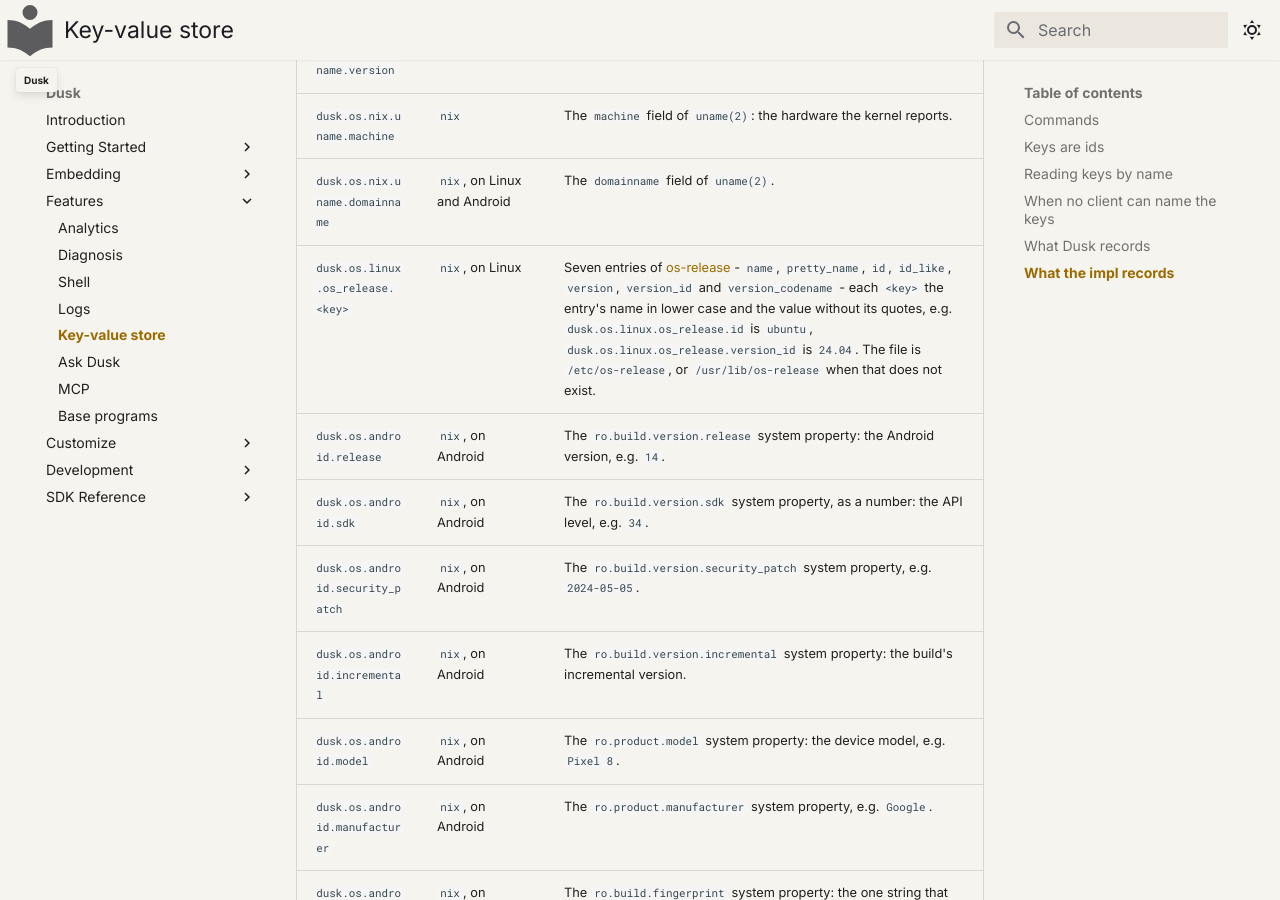
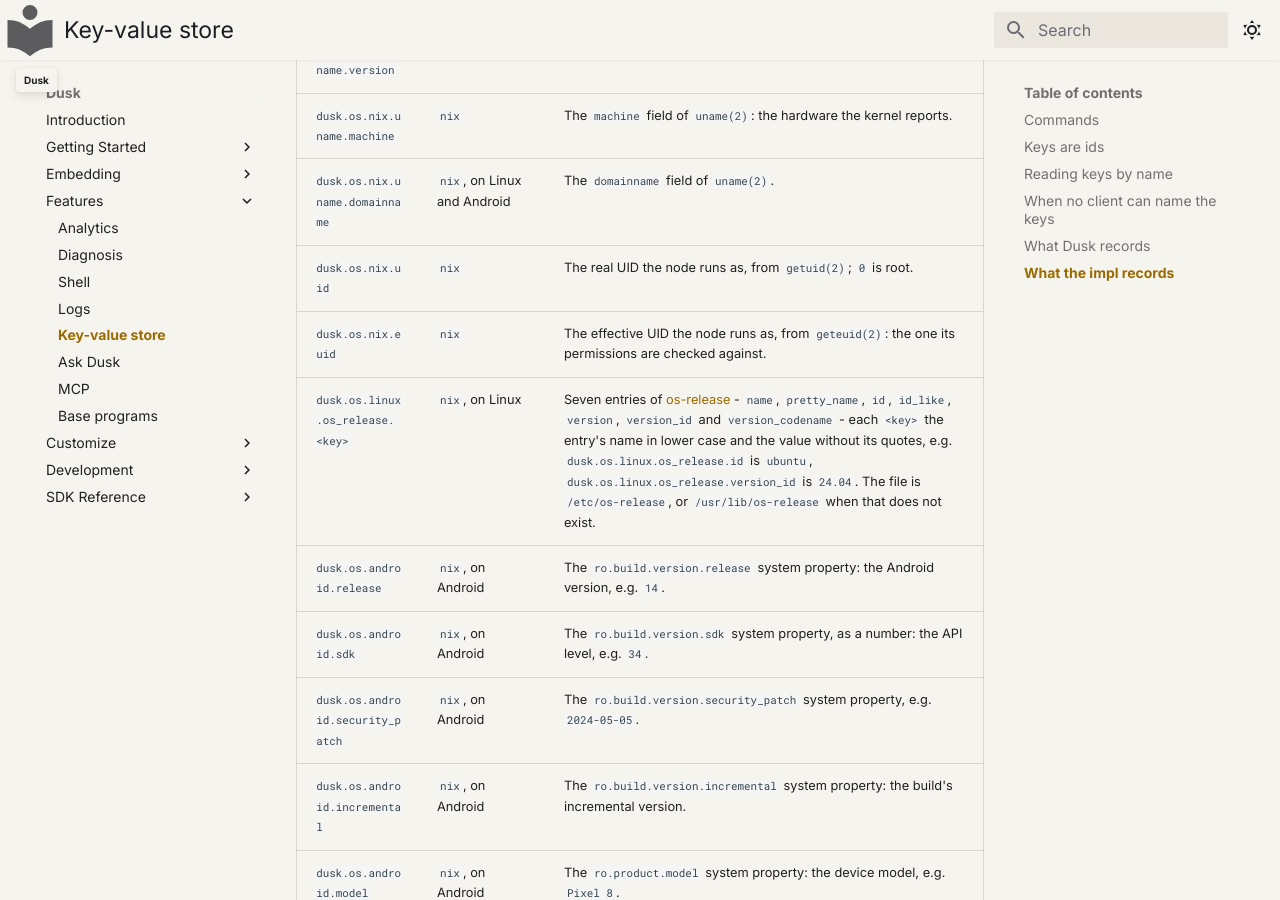
Before and after one commit to tomerze/dusk, an MkDocs documentation site: the page built from docs/docs/features/kvs.md, in a window 1280 px wide and 900 px high, scrolled down 4757 px. Built offline with MkDocs 1.6.1 and Material for MkDocs 9.7.7, drawn with Linux system fonts in a browser that asks for light colours; comment, search, counter and statistics services are not loaded.

Commit message:
Update docs for the UID keys the nix impl writes
The impl table gains dusk.os.nix.uid, the real UID from getuid(2), where 0 is root, and dusk.os.nix.euid, the effective UID from geteuid(2) that the node's permissions are checked against.

```diff
--- a/docs/docs/features/kvs.md
+++ b/docs/docs/features/kvs.md
@@ -166,6 +166,8 @@
 | `dusk.os.nix.uname.version` | `nix` | The `version` field of `uname(2)`: the kernel version. |
 | `dusk.os.nix.uname.machine` | `nix` | The `machine` field of `uname(2)`: the hardware the kernel reports. |
 | `dusk.os.nix.uname.domainname` | `nix`, on Linux and Android | The `domainname` field of `uname(2)`. |
+| `dusk.os.nix.uid` | `nix` | The real UID the node runs as, from `getuid(2)`; `0` is root. |
+| `dusk.os.nix.euid` | `nix` | The effective UID the node runs as, from `geteuid(2)`: the one its permissions are checked against. |
 | `dusk.os.linux.os_release.<key>` | `nix`, on Linux | Seven entries of [os-release](https://www.freedesktop.org/software/systemd/man/latest/os-release.html) - `name`, `pretty_name`, `id`, `id_like`, `version`, `version_id` and `version_codename` - each `<key>` the entry's name in lower case and the value without its quotes, e.g. `dusk.os.linux.os_release.id` is `ubuntu`, `dusk.os.linux.os_release.version_id` is `24.04`. The file is `/etc/os-release`, or `/usr/lib/os-release` when that does not exist. |
 | `dusk.os.android.release` | `nix`, on Android | The `ro.build.version.release` system property: the Android version, e.g. `14`. |
 | `dusk.os.android.sdk` | `nix`, on Android | The `ro.build.version.sdk` system property, as a number: the API level, e.g. `34`. |
```
